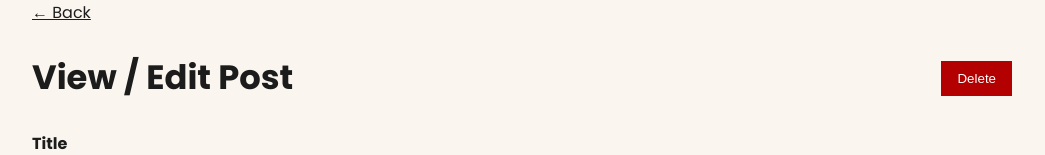
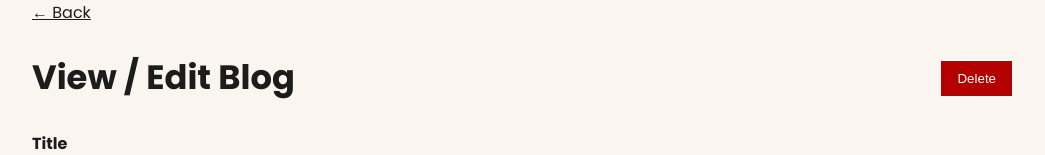
Before and after one commit to Kishor-2002/Blog_with_Mern, a React (Create React App) app in the folder frontend/: page /edit-post/1 in a window 1280 px wide. Shown: the top 155 px of the page, without its empty margins (117-1162 px from the left). Built offline with nearby package versions, Linux system fonts and the light colour scheme; no server answers; the HTML template or start-up script is replaced by a standard one.

Commit message:
Update EditPost.js

```diff
--- a/frontend/src/Comp/components/EditPost.js
+++ b/frontend/src/Comp/components/EditPost.js
@@ -60,7 +60,7 @@ const EditPost = () => {
         <div>
             <a href="/dashboard">&larr; Back</a>
             <div className="admin-title">
-                <h2>View / Edit Post</h2>
+                <h2>View / Edit Blog</h2>
                 <button onClick={handleDelete} className="btn-delete btn">
                     Delete
                 </button>
```
